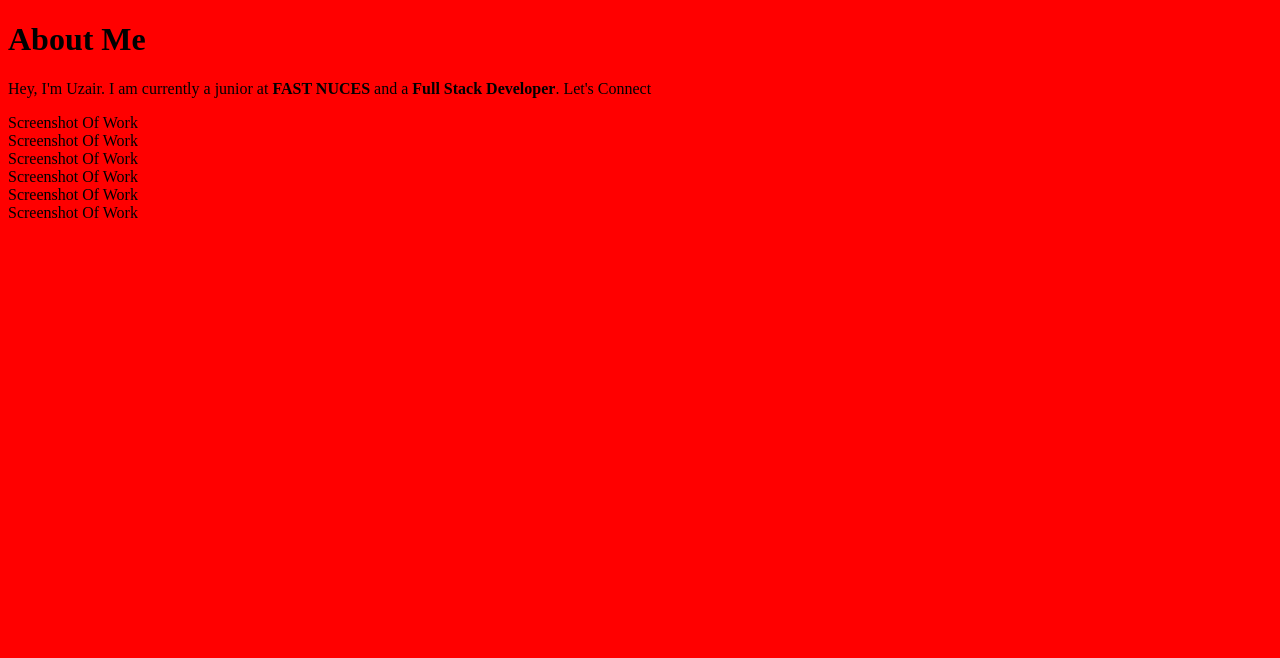
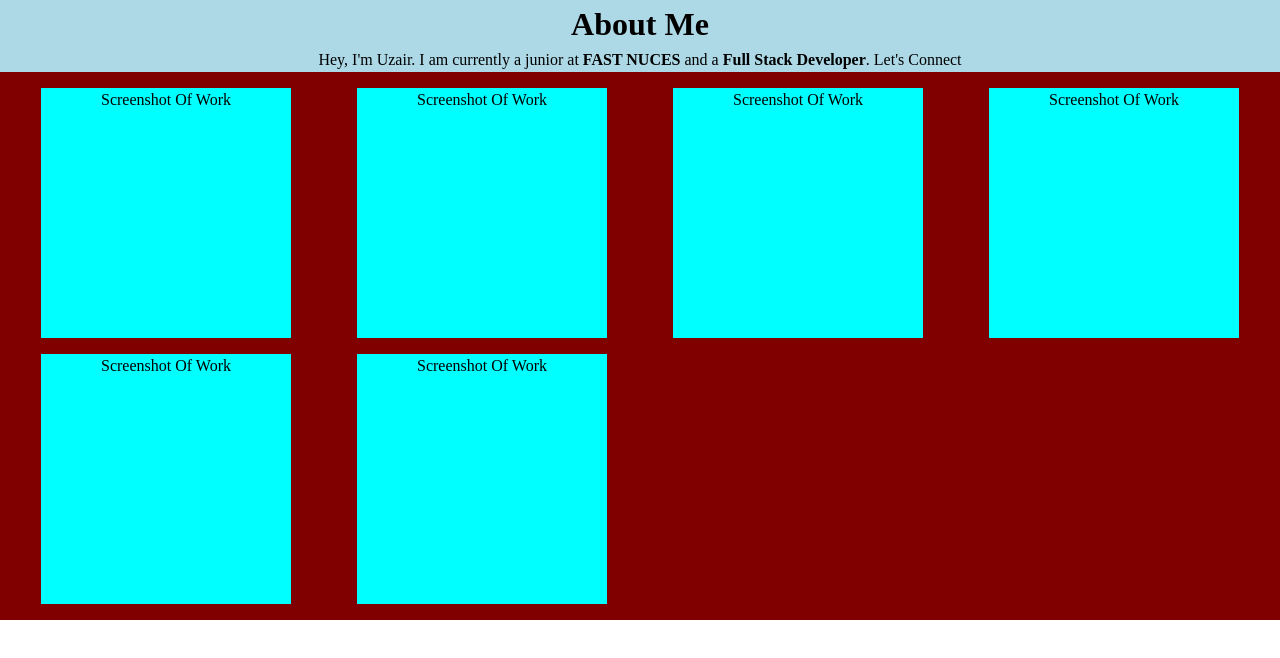
Before and after one commit to UzairKhan-27/homepage, a website: page index.html in a window 1280 px wide. Drawn offline with Linux system fonts and the light colour scheme.

Commit message:
Add custom reset

```diff
--- a/style.css
+++ b/style.css
@@ -1,3 +1,77 @@
+/*!*****************************************************************!*\
+  !*** css ./node_modules/css-loader/dist/cjs.js!./src/style.css ***!
+  \*****************************************************************/
+/*
+  Josh's Custom CSS Reset
+  https://www.joshwcomeau.com/css/custom-css-reset/
+*/
+*,
+*::before,
+*::after {
+	box-sizing: border-box;
+}
+* {
+	margin: 0;
+}
 body {
-	background-color: red;
+	line-height: 1.5;
+	-webkit-font-smoothing: antialiased;
 }
+img,
+picture,
+video,
+canvas,
+svg {
+	display: block;
+	max-width: 100%;
+}
+input,
+button,
+textarea,
+select {
+	font: inherit;
+}
+p,
+h1,
+h2,
+h3,
+h4,
+h5,
+h6 {
+	overflow-wrap: break-word;
+}
+#root,
+#__next {
+	isolation: isolate;
+}
+
+/* My CSS */
+
+body {
+	background-color: white;
+	font-size: 16px;
+}
+header {
+	background-color: lightblue;
+}
+h1 {
+	display: flex;
+	justify-content: center;
+}
+.intro {
+	text-align: center;
+}
+section {
+	display: grid;
+	grid-template-columns: repeat(auto-fit, minmax(250px, 1fr));
+	place-items: center;
+	text-align: center;
+	background-color: maroon;
+	gap: 1rem;
+	padding: 1rem;
+}
+.work-item {
+	background-color: cyan;
+	width: 250px;
+	height: 250px;
+}
```
